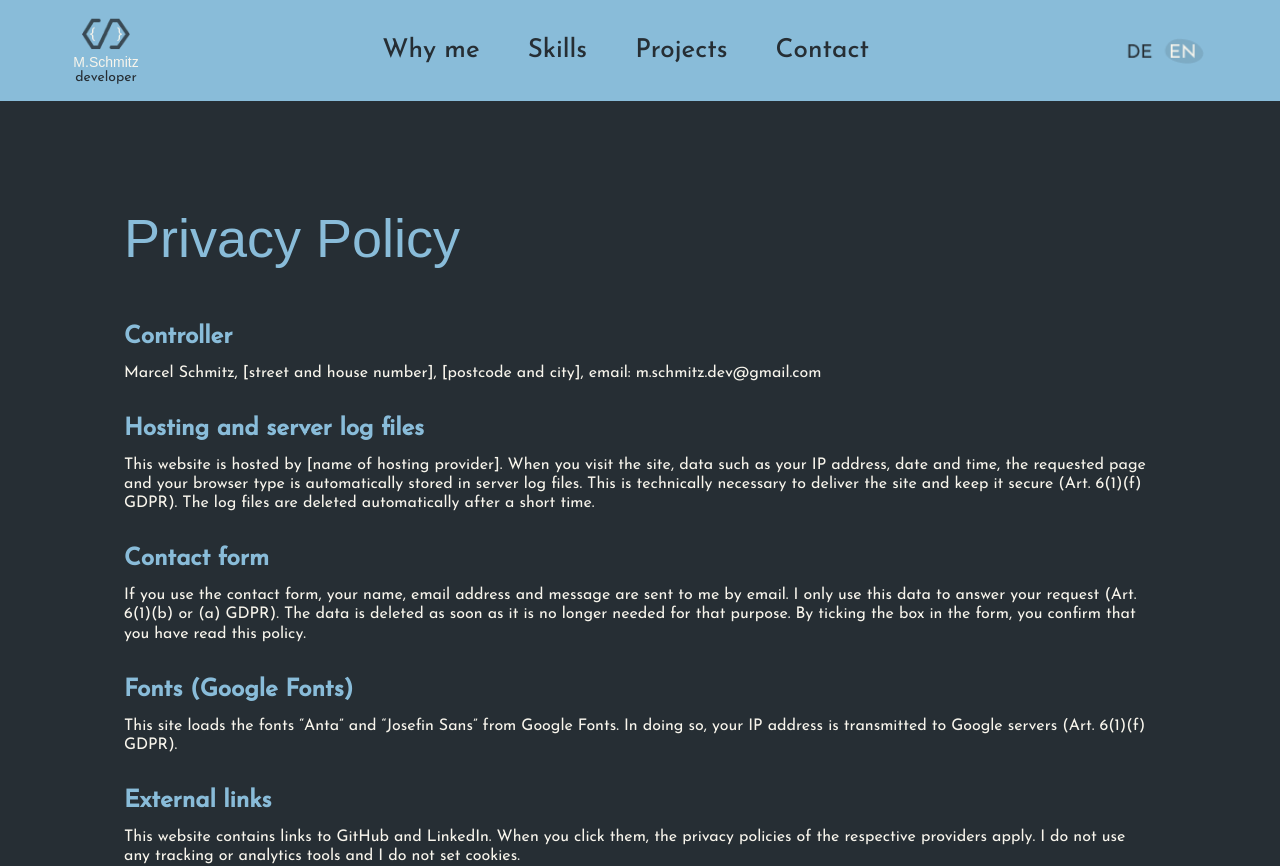
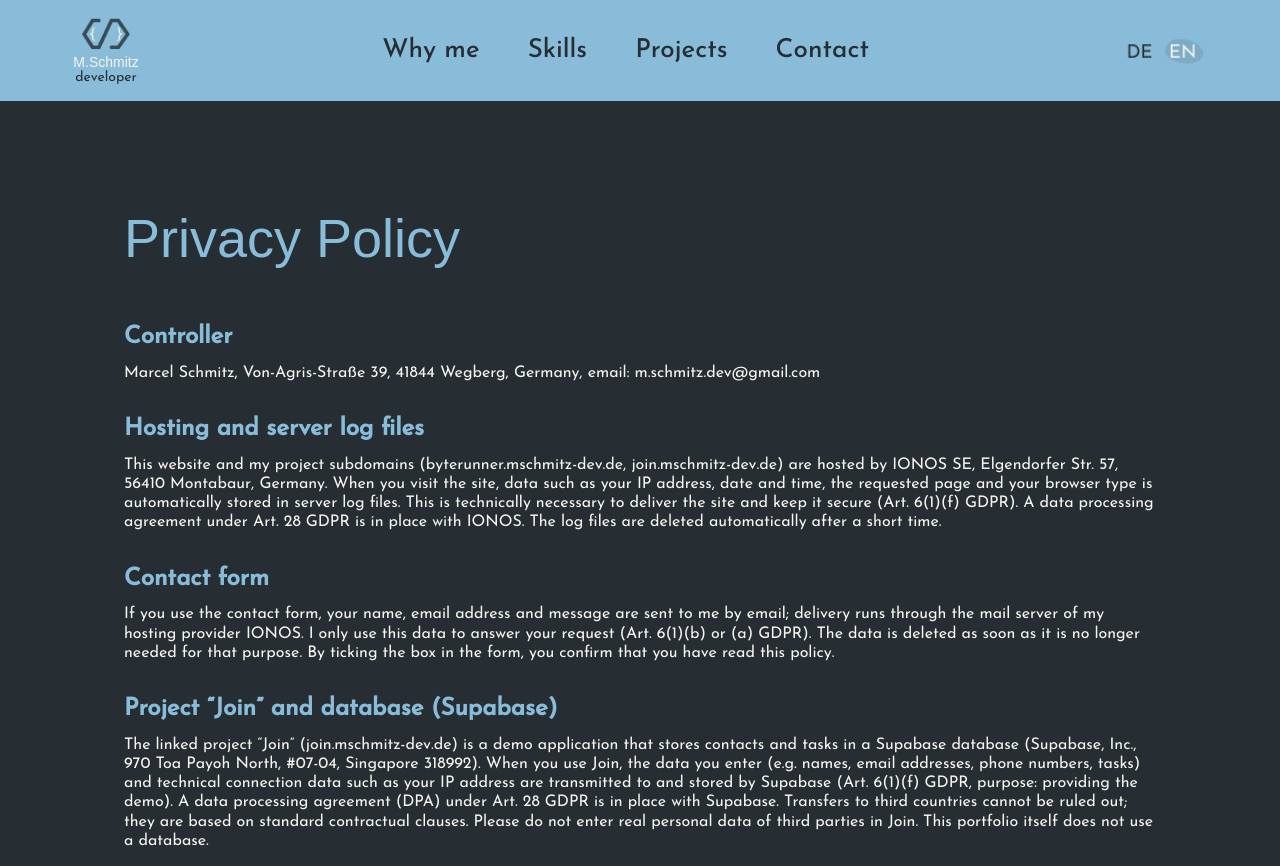
Before and after one commit to marcel-schmitz-dev/Portfolio, an Angular app: page /privacy-policy in a window 1280 px wide. Shown: the top 866 px of the page. Built offline with nearby package versions, Linux system fonts and the light colour scheme; a web font is replaced by a local one.

Commit message:
docs(privacy): Datenschutzerklärung um IONOS-Hosting und Supabase (Join) ergänzen

```diff
--- a/src/app/features/privacy-policy/privacy-policy.ts
+++ b/src/app/features/privacy-policy/privacy-policy.ts
@@ -36,19 +36,25 @@ export class PrivacyPolicy {
       {
         title: 'Verantwortlicher',
         paragraphs: [
-          'Marcel Schmitz, [Straße und Hausnummer], [PLZ und Ort], E-Mail: m.schmitz.dev@gmail.com'
+          'Marcel Schmitz, Von-Agris-Straße 39, 41844 Wegberg, E-Mail: m.schmitz.dev@gmail.com'
         ]
       },
       {
         title: 'Hosting und Server-Logfiles',
         paragraphs: [
-          'Diese Website wird bei [Name des Hosting-Anbieters] gehostet. Beim Aufruf der Seite werden automatisch Daten wie IP-Adresse, Datum und Uhrzeit, aufgerufene Seite und Browsertyp in Server-Logfiles gespeichert. Das ist technisch notwendig, um die Seite auszuliefern und sicher zu betreiben (Art. 6 Abs. 1 lit. f DSGVO). Die Logfiles werden nach kurzer Zeit automatisch gelöscht.'
+          'Diese Website sowie meine Projekt-Subdomains (byterunner.mschmitz-dev.de, join.mschmitz-dev.de) werden bei IONOS SE, Elgendorfer Str. 57, 56410 Montabaur, gehostet. Beim Aufruf der Seite werden automatisch Daten wie IP-Adresse, Datum und Uhrzeit, aufgerufene Seite und Browsertyp in Server-Logfiles gespeichert. Das ist technisch notwendig, um die Seite auszuliefern und sicher zu betreiben (Art. 6 Abs. 1 lit. f DSGVO). Mit IONOS besteht ein Vertrag zur Auftragsverarbeitung nach Art. 28 DSGVO. Die Logfiles werden nach kurzer Zeit automatisch gelöscht.'
         ]
       },
       {
         title: 'Kontaktformular',
         paragraphs: [
-          'Wenn du das Kontaktformular nutzt, werden dein Name, deine E-Mail-Adresse und deine Nachricht per E-Mail an mich übermittelt. Ich verwende diese Daten nur, um deine Anfrage zu beantworten (Art. 6 Abs. 1 lit. b bzw. lit. a DSGVO). Die Daten werden gelöscht, sobald sie für diesen Zweck nicht mehr benötigt werden. Mit dem Häkchen im Formular bestätigst du, dass du diese Erklärung gelesen hast.'
+          'Wenn du das Kontaktformular nutzt, werden dein Name, deine E-Mail-Adresse und deine Nachricht per E-Mail an mich übermittelt; der Versand läuft über den Mailserver meines Hosters IONOS. Ich verwende diese Daten nur, um deine Anfrage zu beantworten (Art. 6 Abs. 1 lit. b bzw. lit. a DSGVO). Die Daten werden gelöscht, sobald sie für diesen Zweck nicht mehr benötigt werden. Mit dem Häkchen im Formular bestätigst du, dass du diese Erklärung gelesen hast.'
+        ]
+      },
+      {
+        title: 'Projekt „Join“ und Datenbank (Supabase)',
+        paragraphs: [
+          'Das verlinkte Projekt „Join“ (join.mschmitz-dev.de) ist eine Demo-Anwendung und speichert Kontakte und Aufgaben in einer Datenbank von Supabase (Supabase, Inc., 970 Toa Payoh North, #07-04, Singapore 318992). Beim Nutzen von Join werden die von dir eingegebenen Daten (z. B. Namen, E-Mail-Adressen, Telefonnummern, Aufgaben) und technische Verbindungsdaten wie die IP-Adresse an Supabase übertragen und dort gespeichert (Art. 6 Abs. 1 lit. f DSGVO, Zweck: Bereitstellung der Demo). Mit Supabase besteht ein Vertrag zur Auftragsverarbeitung (DPA) nach Art. 28 DSGVO. Eine Übermittlung in Drittländer kann nicht ausgeschlossen werden; sie erfolgt auf Grundlage der Standardvertragsklauseln. Bitte gib in Join keine echten personenbezogenen Daten Dritter ein. Auf diesem Portfolio selbst wird keine Datenbank verwendet.'
         ]
       },
       {
@@ -74,19 +80,25 @@ export class PrivacyPolicy {
       {
         title: 'Controller',
         paragraphs: [
-          'Marcel Schmitz, [street and house number], [postcode and city], email: m.schmitz.dev@gmail.com'
+          'Marcel Schmitz, Von-Agris-Straße 39, 41844 Wegberg, Germany, email: m.schmitz.dev@gmail.com'
         ]
       },
       {
         title: 'Hosting and server log files',
         paragraphs: [
-          'This website is hosted by [name of hosting provider]. When you visit the site, data such as your IP address, date and time, the requested page and your browser type is automatically stored in server log files. This is technically necessary to deliver the site and keep it secure (Art. 6(1)(f) GDPR). The log files are deleted automatically after a short time.'
+          'This website and my project subdomains (byterunner.mschmitz-dev.de, join.mschmitz-dev.de) are hosted by IONOS SE, Elgendorfer Str. 57, 56410 Montabaur, Germany. When you visit the site, data such as your IP address, date and time, the requested page and your browser type is automatically stored in server log files. This is technically necessary to deliver the site and keep it secure (Art. 6(1)(f) GDPR). A data processing agreement under Art. 28 GDPR is in place with IONOS. The log files are deleted automatically after a short time.'
         ]
       },
       {
         title: 'Contact form',
         paragraphs: [
-          'If you use the contact form, your name, email address and message are sent to me by email. I only use this data to answer your request (Art. 6(1)(b) or (a) GDPR). The data is deleted as soon as it is no longer needed for that purpose. By ticking the box in the form, you confirm that you have read this policy.'
+          'If you use the contact form, your name, email address and message are sent to me by email; delivery runs through the mail server of my hosting provider IONOS. I only use this data to answer your request (Art. 6(1)(b) or (a) GDPR). The data is deleted as soon as it is no longer needed for that purpose. By ticking the box in the form, you confirm that you have read this policy.'
+        ]
+      },
+      {
+        title: 'Project “Join” and database (Supabase)',
+        paragraphs: [
+          'The linked project “Join” (join.mschmitz-dev.de) is a demo application that stores contacts and tasks in a Supabase database (Supabase, Inc., 970 Toa Payoh North, #07-04, Singapore 318992). When you use Join, the data you enter (e.g. names, email addresses, phone numbers, tasks) and technical connection data such as your IP address are transmitted to and stored by Supabase (Art. 6(1)(f) GDPR, purpose: providing the demo). A data processing agreement (DPA) under Art. 28 GDPR is in place with Supabase. Transfers to third countries cannot be ruled out; they are based on standard contractual clauses. Please do not enter real personal data of third parties in Join. This portfolio itself does not use a database.'
         ]
       },
       {
```
